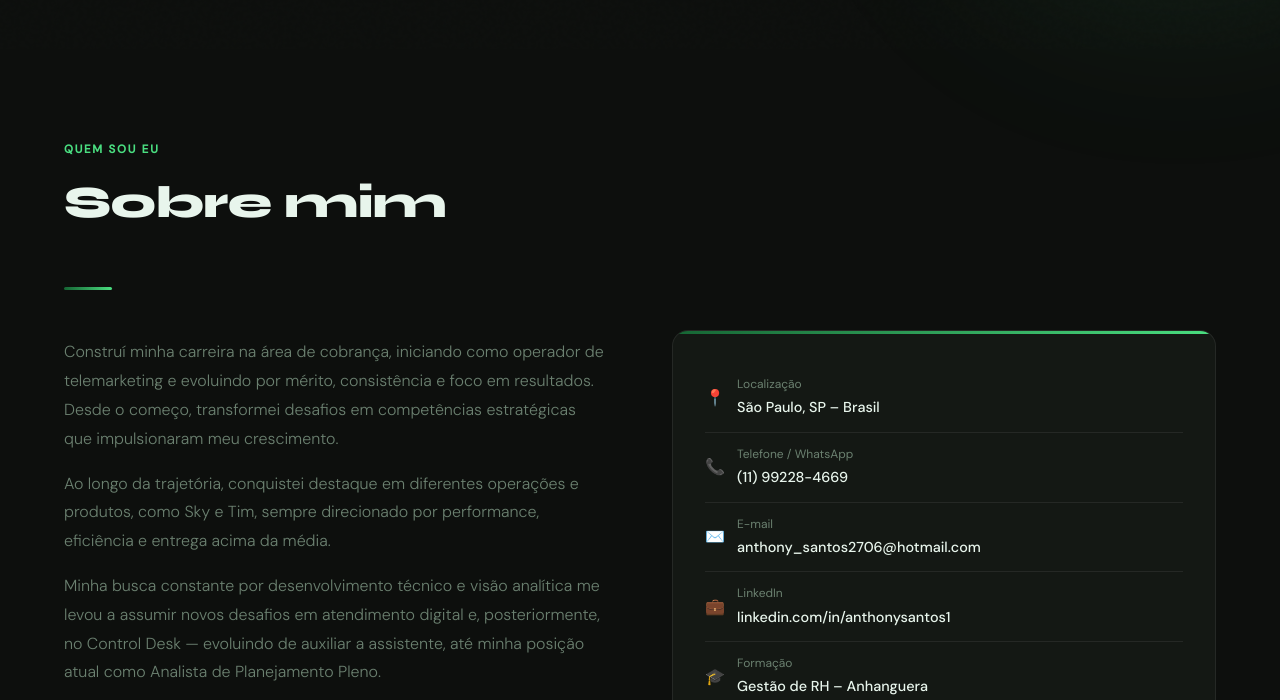
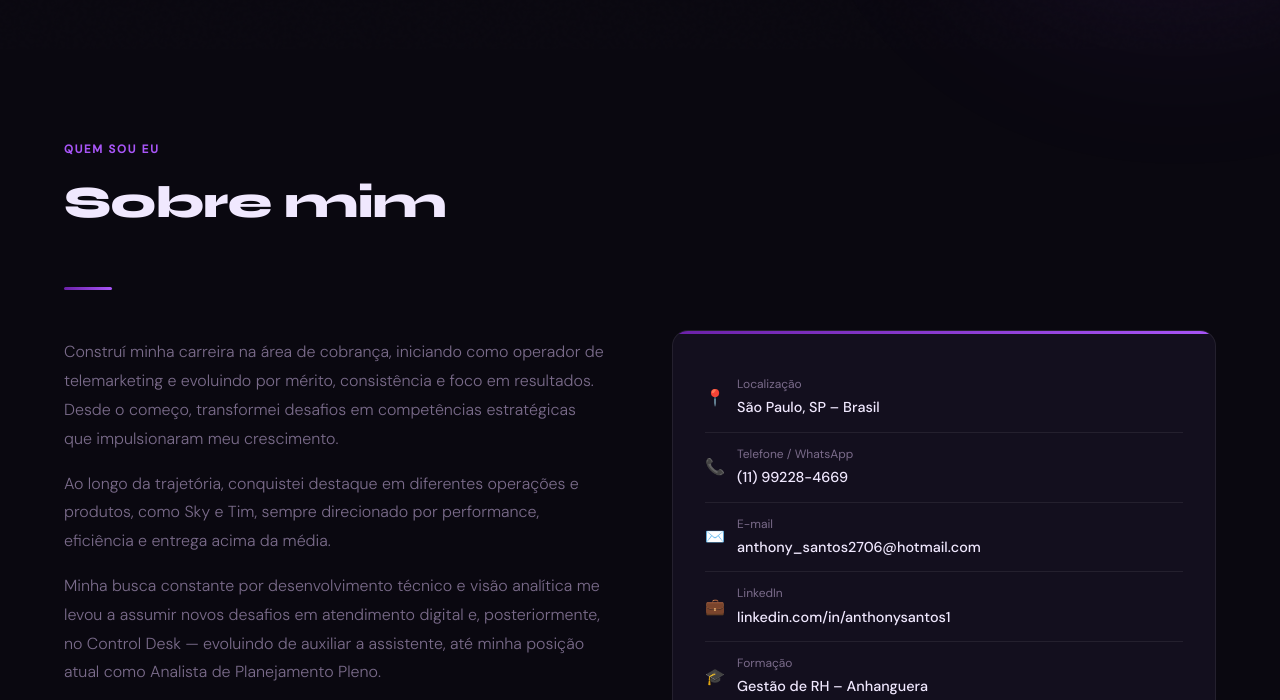
Before and after one commit to Anthonysantosplanning/Anthony, a plain HTML site: page index.html in a window 1280 px wide. Shown: the part 751-1451 px from the top of the page. Drawn offline with Linux system fonts and the light colour scheme.

Commit message:
Update index.html

```diff
--- a/index.html
+++ b/index.html
@@ -9,14 +9,14 @@
     *, *::before, *::after { box-sizing: border-box; margin: 0; padding: 0; }
 
     :root {
-      --bg: #0d0f0d;
-      --surface: #141814;
+      --bg: #0a0810;
+      --surface: #130f1e;
       --surface2: #1c221c;
-      --accent: #4ade80;
-      --accent2: #166534;
+      --accent: #a855f7;
+      --accent2: #6b21a8;
       --gold: #86efac;
-      --text: #e8f5ec;
-      --muted: #6b8070;
+      --text: #f0e8fe;
+      --muted: #7a6b8a;
       --border: rgba(255,255,255,0.07);
       --font-head: 'Syne', sans-serif;
       --font-body: 'DM Sans', sans-serif;
```
